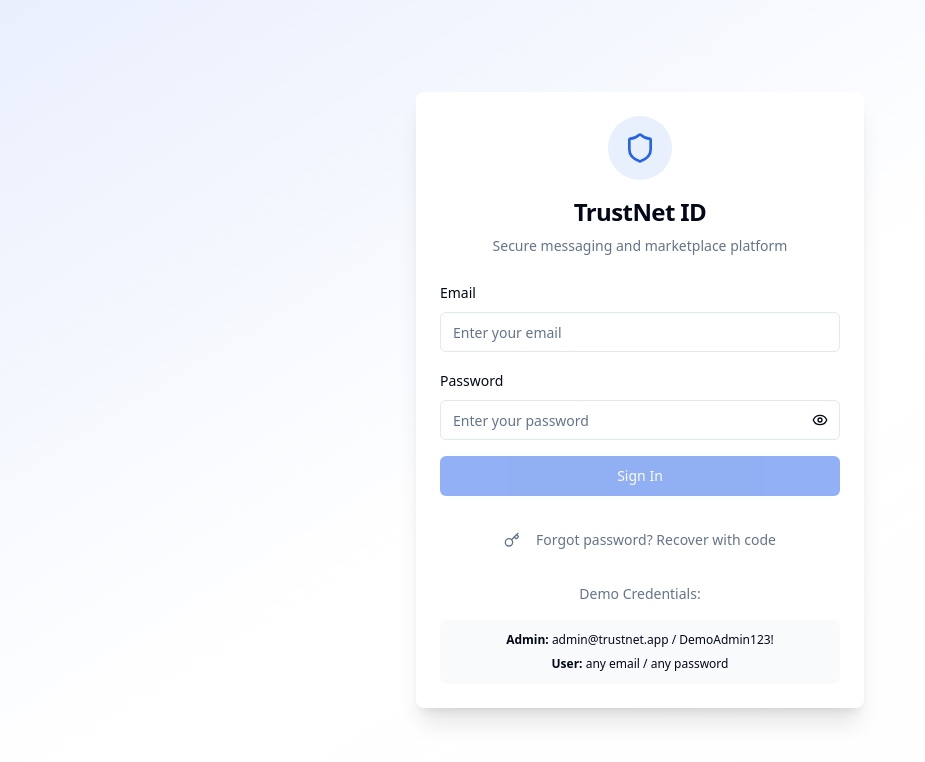
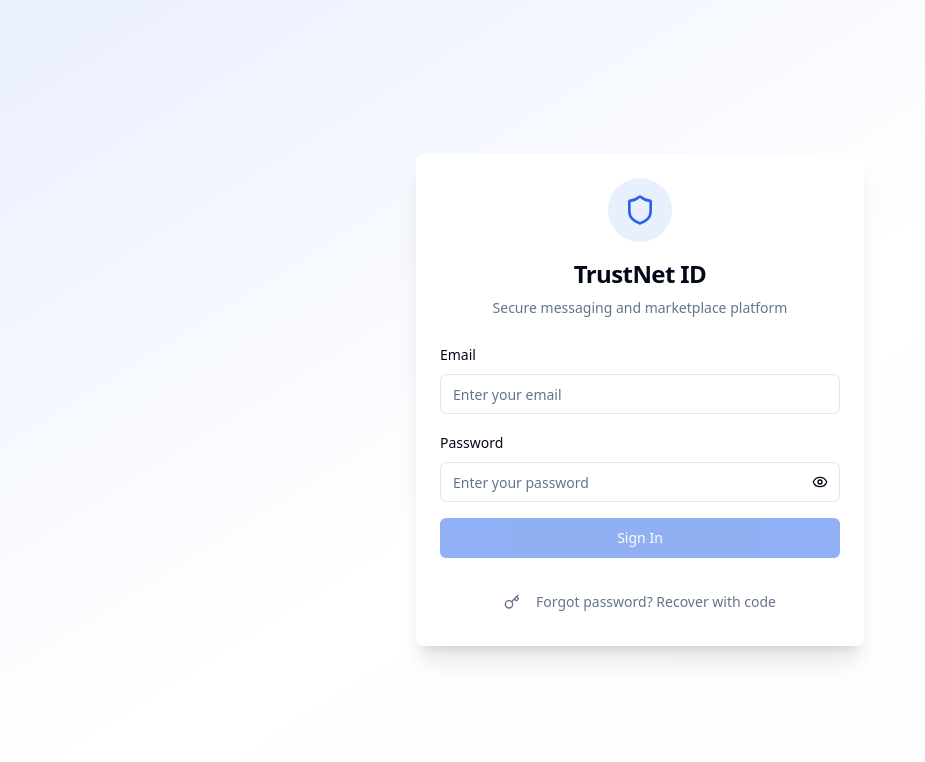
Before and after one commit to ejikezebedee/trustnet-encrypter, a React (Vite) app: page / in a window 1280 px wide. Shown: the top 762 px of the page, without its empty margins (0-925 px from the left). Built offline with nearby package versions, Linux system fonts and the light colour scheme.

Commit message:
Remove Demo Credentials section
Remove the section displaying demo credentials from the application.

```diff
--- a/src/components/auth/LoginScreen.tsx
+++ b/src/components/auth/LoginScreen.tsx
@@ -128,19 +128,6 @@ export const LoginScreen: React.FC = () => {
               </Button>
             </div>
 
-            <div className="text-center space-y-4">
-              <div className="text-sm text-muted-foreground">
-                Demo Credentials:
-              </div>
-              <div className="grid gap-2 text-xs bg-muted/50 p-3 rounded-lg">
-                <div>
-                  <strong>Admin:</strong> admin@trustnet.app / DemoAdmin123!
-                </div>
-                <div>
-                  <strong>User:</strong> any email / any password
-                </div>
-              </div>
-            </div>
           </CardContent>
         </Card>
       </div>
```
